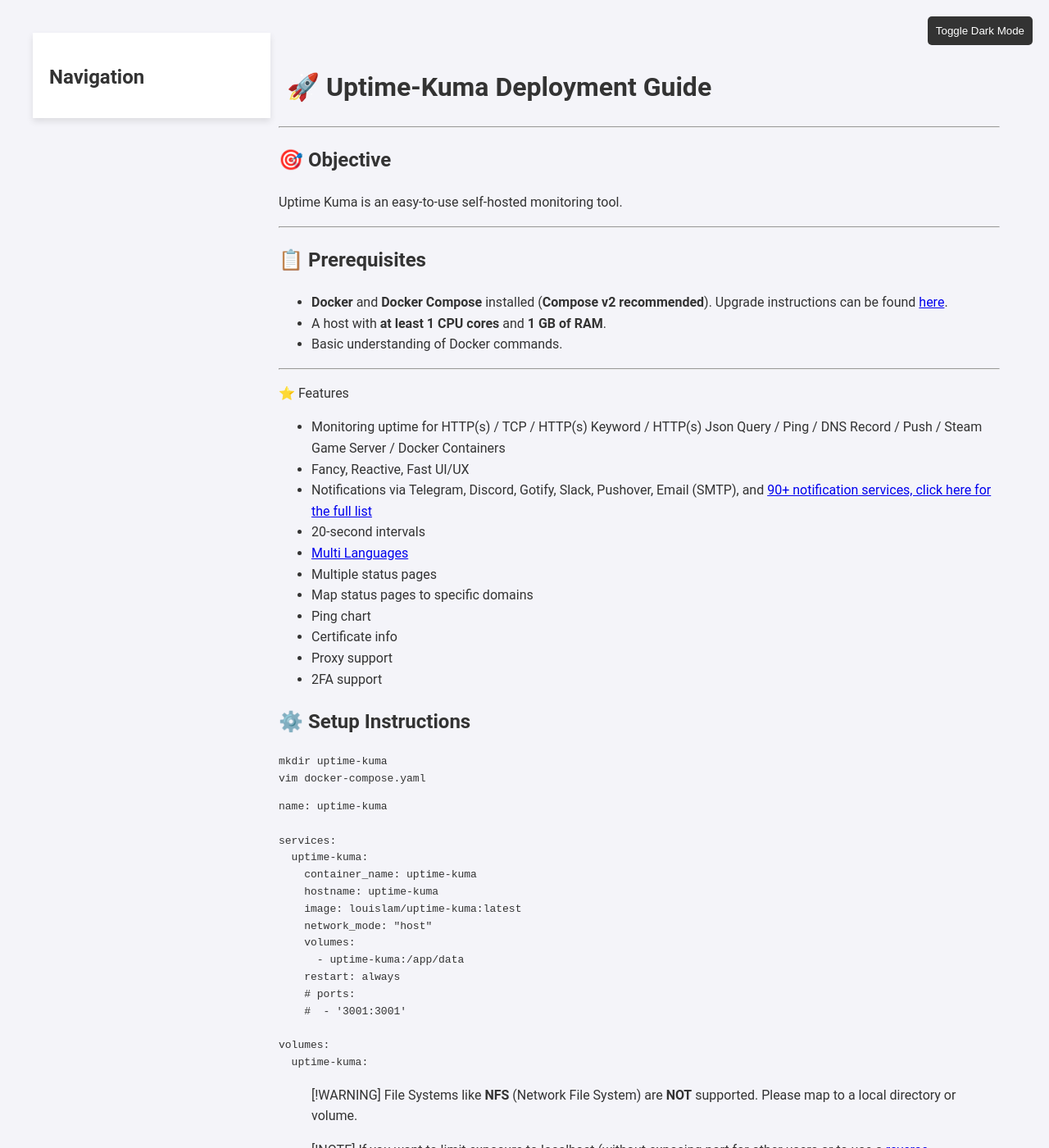
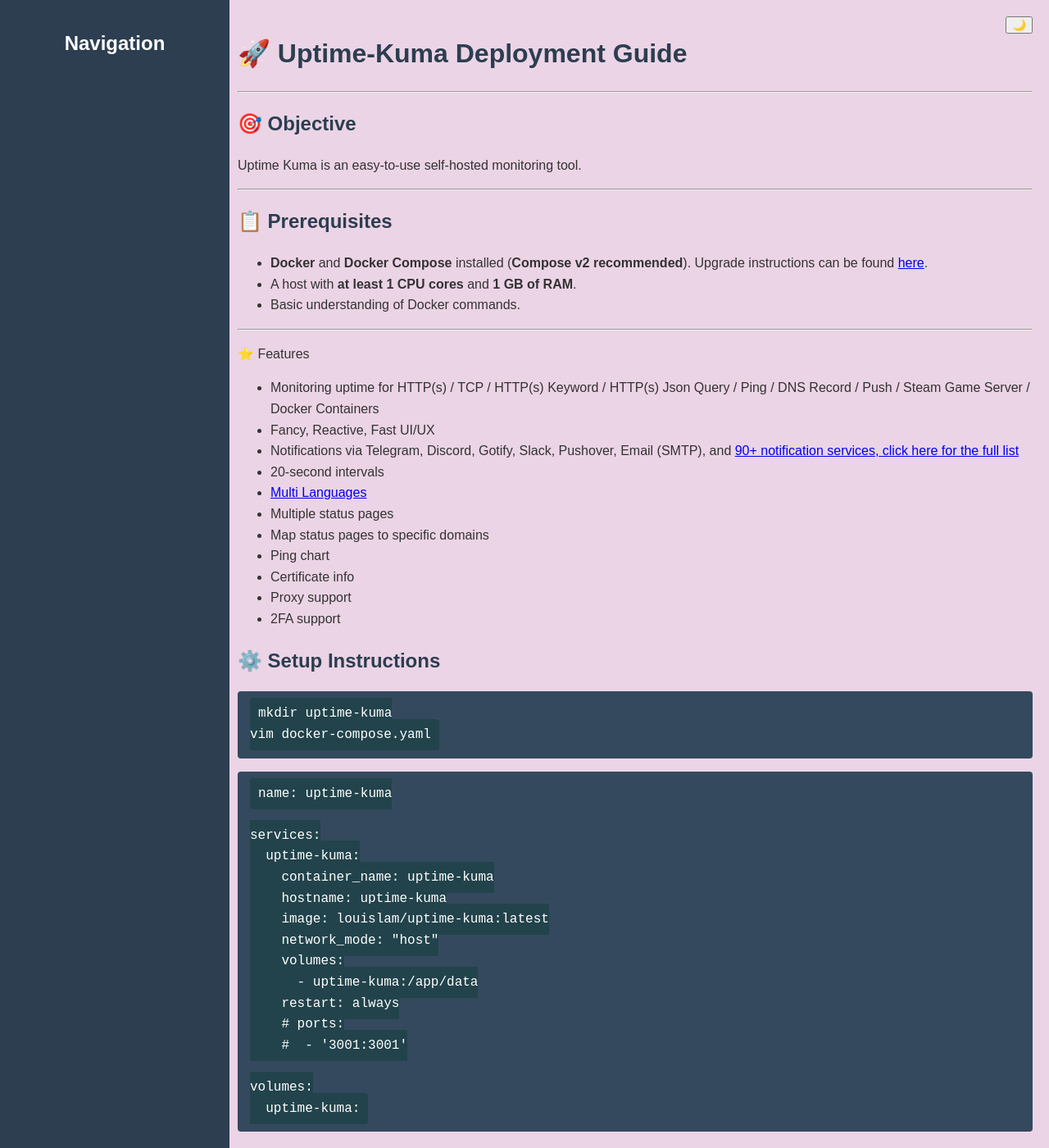
Before and after one commit to kioskOG/kioskOG.github.io, a Jekyll site: the page built from docs/devops/docker/uptime-kuma.md, in a window 1280 px wide and 1400 px high. Shown: the whole window at 82% size. Built offline with Jekyll 4.4.1, drawn with Linux system fonts in a browser that asks for light colours; some of the changed text lies outside the part shown.

Commit message:
dark mode support

````diff
--- a/_layouts/default.html
+++ b/_layouts/default.html
@@ -8,7 +8,25 @@
 </head>
 <body>
   <!-- Dark Mode Toggle Button -->
-  <button id="dark-mode-toggle">Toggle Dark Mode</button>
+  <!-- <button id="dark-mode-toggle">Toggle Dark Mode</button> -->
+  <button id="theme-toggle" style="position: absolute; top: 20px; right: 20px;">🌙</button>
+
+  <script>
+    const toggleButton = document.getElementById('theme-toggle');
+    const currentTheme = localStorage.getItem('theme');
+
+    // Set the initial theme
+    if (currentTheme) {
+      document.body.setAttribute('data-theme', currentTheme);
+    }
+
+    toggleButton.addEventListener('click', () => {
+      let newTheme = document.body.getAttribute('data-theme') === 'dark' ? 'light' : 'dark';
+      document.body.setAttribute('data-theme', newTheme);
+      localStorage.setItem('theme', newTheme);
+    });
+  </script>
+
 
   <div class="container">
     <aside class="sidebar">
--- a/docs/devops/docker/uptime-kuma.md
+++ b/docs/devops/docker/uptime-kuma.md
@@ -61,10 +61,11 @@
 ```
 
 
-> [!WARNING]
+> **WARNING**
 > File Systems like **NFS** (Network File System) are **NOT** supported. Please map to a local directory or volume.
 
-> [!NOTE]
+
+> **NOTE**
 > If you want to limit exposure to localhost (without exposing port for other users or to use a [reverse proxy](https://github.com/louislam/uptime-kuma/wiki/Reverse-Proxy)), you can expose the port like this:
 >
 > ```bash
@@ -101,7 +102,7 @@
 systemctl daemon-reload
 systemctl restart docker
 
-> [!NOTE]
+> **NOTE**
 > Restarting **docker** will restart all the containers all well.
 
 
--- a/src/css/custom.css
+++ b/src/css/custom.css
@@ -1,36 +1,35 @@
+/* Universal Styles */
 body {
-  background-color: #f4f4f9;
+  font-family: 'Arial', sans-serif;
+  line-height: 1.6;
   color: #333;
-  font-family: 'Roboto', sans-serif;
+  background-color: #ebd4e5;
   margin: 0;
   padding: 0;
-  transition: background-color 0.3s, color 0.3s;
 }
 
-/* Container and Content */
-.container {
-  max-width: 1200px;
-  margin: 20px auto;
-  padding: 20px;
-}
-
+/* Sidebar styling */
 .sidebar {
   width: 250px;
-  padding: 20px;
-  background-color: #ffffff;
-  box-shadow: 0 4px 8px rgba(0, 0, 0, 0.1);
-  margin-right: 20px;
-  float: left;
-  transition: background-color 0.3s, color 0.3s;
+  position: fixed;
+  top: 0;
+  left: 0;
+  bottom: 0;
+  padding: 15px;
+  background-color: #2c3e50;
+  color: white;
+  z-index: 100;
+  overflow-y: auto;
 }
 
 .sidebar h2 {
-  font-size: 24px;
-  margin-bottom: 10px;
+  text-align: center;
+  color: #fff;
+  margin-bottom: 20px;
 }
 
 .sidebar ul {
-  list-style: none;
+  list-style-type: none;
   padding: 0;
 }
 
@@ -39,77 +38,119 @@
 }
 
 .sidebar ul li a {
+  color: white;
   text-decoration: none;
-  color: #007bff;
-  font-weight: bold;
-  transition: color 0.3s;
+  padding: 8px 12px;
+  display: block;
+  border-radius: 4px;
+  background-color: #34495e;
+  transition: background-color 0.3s;
 }
 
 .sidebar ul li a:hover {
-  color: #0056b3;
+  background-color: #1abc9c;
 }
 
+/* Main content */
 .content {
-  margin-left: 280px;
+  margin-left: 270px;
   padding: 20px;
-  line-height: 1.6;
 }
 
-/* Dark Mode Styles */
-body.dark-mode {
-  background-color: #1e1e1e;
-  color: #e0e0e0;
+/* Styling for h1, h2, h3, etc. */
+h1, h2, h3, h4 {
+  font-family: 'Arial', sans-serif;
+  color: #2c3e50;
+  line-height: 1.5;
 }
 
-body.dark-mode a {
-  color: #4fc3f7;
-}
-
-body.dark-mode .sidebar {
-  background-color: #333;
-  color: #e0e0e0;
-}
-
-body.dark-mode .sidebar a {
-  color: #ffffff;
-}
-
-body.dark-mode .sidebar a:hover {
-  color: #4fc3f7;
-}
-
-body.dark-mode .content {
-  background-color: #222;
-  color: #e0e0e0;
-}
-
-/* Dark Mode Toggle Button */
-#dark-mode-toggle {
-  position: fixed;
-  top: 20px;
-  right: 20px;
-  background-color: #333;
-  color: #fff;
-  padding: 10px;
-  border: none;
-  cursor: pointer;
-  border-radius: 5px;
-  transition: background-color 0.3s;
-}
-
-#dark-mode-toggle:hover {
-  background-color: #555;
-}
-
-/* Make images responsive */
+/* Responsive Images */
 img {
   max-width: 100%;
   height: auto;
   display: block;
-  margin: 0 auto;  /* Center the image if it has a fixed width */
+  margin: 10px 0;
 }
 
-/* Optional: Prevent images from overflowing */
-.container {
-  overflow: hidden;
+/* Make sure blockquotes are styled well */
+blockquote {
+  padding: 15px;
+  margin: 20px 0;
+  border-left: 5px solid #2c3e50;
+  background-color: #95b62a;
+  font-style: italic;
 }
+
+/* Code Blocks Styling */
+pre, code {
+  font-family: 'Courier New', monospace;
+  background-color: #22434b;
+  padding: 10px;
+  border-radius: 4px;
+}
+
+pre {
+  white-space: pre-wrap;
+  word-wrap: break-word;
+  background-color: #34495e;
+  color: white;
+  padding: 15px;
+}
+
+/* Table Styling */
+table {
+  width: 100%;
+  border-collapse: collapse;
+  margin: 20px 0;
+}
+
+table, th, td {
+  border: 1px solid #ddd;
+}
+
+th, td {
+  padding: 8px;
+  text-align: left;
+}
+
+th {
+  background-color: #2c3e50;
+  color: white;
+}
+
+td {
+  background-color: #ecf0f1;
+}
+
+/* Styling for dark mode */
+body[data-theme="dark"] {
+  background-color: #121212;
+  color: #e0e0e0;
+}
+
+body[data-theme="dark"] .container {
+  background-color: #1c1c1c;
+}
+
+body[data-theme="dark"] .sidebar {
+  background-color: #2c3e50;
+}
+
+body[data-theme="dark"] .sidebar a {
+  background-color: #34495e;
+}
+
+body[data-theme="dark"] blockquote {
+  background-color: #2c3e50;
+  color: #fff;
+}
+
+body[data-theme="dark"] pre {
+  background-color: #34495e;
+  color: #fff;
+}
+
+body[data-theme="dark"] table {
+  background-color: #121212;
+  color: #e0e0e0;
+}
````
